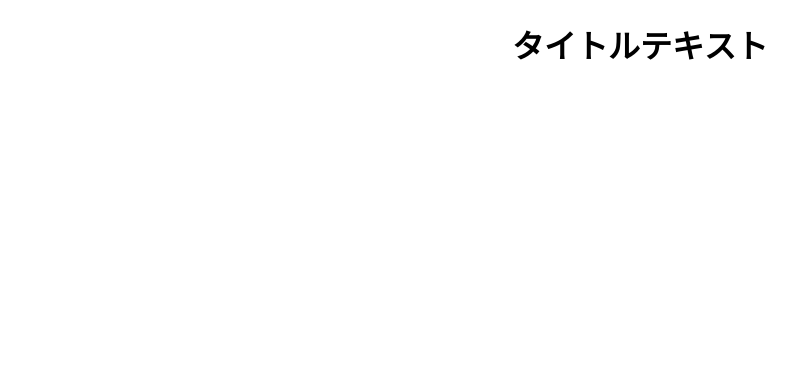
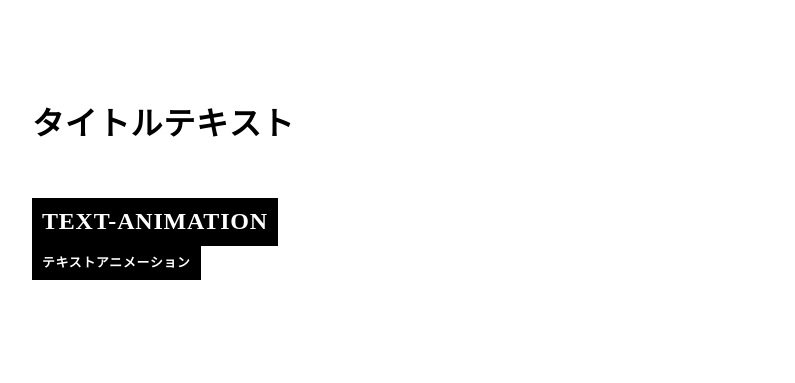
Before and after one commit to kimurasouichi/gsap-text-animation, a website built with Vite: page index.html in a window 1280 px wide. Shown: the whole page, without its empty margins (0-795 px from the left). Built offline with nearby package versions, Linux system fonts and the light colour scheme.

Commit message:
coverアニメーションの追加

```diff
--- a/index.html
+++ b/index.html
@@ -6,15 +6,32 @@
   <link rel="icon" type="image/svg+xml" href="/vite.svg" />
   <meta name="viewport" content="width=device-width, initial-scale=1.0" />
   <title>Vite App</title>
+  <link rel="stylesheet" href="https://cdn.jsdelivr.net/npm/destyle.css@1.0.15/destyle.css" />
   <script type="module" src="/src/js/main.js"></script>
-  <link rel="stylesheet" href="/src/styles/style.scss">
+  <link rel="stylesheet" href="/src/scss/style.scss">
 </head>
 
 <body>
-  <h1>
-    <span class="addSpan js-text-1">タイトルテキスト</span>
-    <span class="line js-text-2"></span>
-  </h1>
+  <div class="content flex-column wrap">
+    <h2>
+      <span class="addSpan js-text-1">タイトルテキスト</span>
+      <span class="line js-text-2"></span>
+    </h2>
+
+    <h2 class="cover flex-column">
+      <span class="cover__cont">
+        <span class="js-cover-2">TEXT-ANIMATION</span>
+        <span class="js-cover-1"></span>
+        <span class="js-cover-3"></span>
+      </span>
+      <span class="cover__cont">
+        <span class="js-cover-2">テキストアニメーション</span>
+        <span class="js-cover-1"></span>
+        <span class="js-cover-3"></span>
+      </span>
+    </h2>
+  </div><!-- /.content -->
+
 </body>
 
 </html>
--- a/src/js/libs/gsap.js
+++ b/src/js/libs/gsap.js
@@ -2,9 +2,10 @@ import gsap from "gsap";
 
 export class GsapAnimation {
   constructor() {
-    this.init();
+    this.initText();
+    this.initCover();
   }
-  init() {
+  initText() {
     const tl = gsap.timeline();
 
     tl.from(".js-text-1 span", {
@@ -26,7 +27,30 @@ export class GsapAnimation {
         {
           x: "100%",
         },
-        "-=0.5"
+        "-=0.3"
       );
   }
+
+  initCover() {
+    const cover = gsap.timeline();
+    cover
+      .from(".js-cover-1", {
+        x: "-110%",
+        delay: 2,
+        stagger: 0.1,
+      })
+      .to(".js-cover-2", {
+        visibility: "visible",
+      })
+      .to(
+        ".js-cover-3",
+        {
+          visibility: "visible",
+        },
+        "<"
+      )
+      .to(".js-cover-3", {
+        x: "110%",
+      });
+  }
 }
--- /dev/null
+++ b/src/scss/pages/_home.scss
@@ -0,0 +1,90 @@
+.content {
+  padding: 100px 0;
+  row-gap: 50px;
+
+  h2 {
+    &:nth-of-type(1) {
+      font-size: 2rem;
+      font-weight: 700;
+      line-height: 1.5;
+      overflow: hidden;
+      position: relative;
+      // background-color: red;
+      width: 100%;
+      max-width: fit-content;
+
+      span {
+        span {
+          display: inline-block;
+        }
+
+        &.line {
+          position: absolute;
+          bottom: 0;
+          left: 0;
+          width: 100%;
+          height: 5%;
+          background: #333;
+        }
+      }
+    }
+
+    &:nth-of-type(2),
+    &:nth-of-type(3) {
+      .cover {
+        row-gap: 10px;
+
+        &__cont {
+          width: 100%;
+          max-width: fit-content;
+          overflow: hidden;
+          position: relative;
+
+          &:nth-of-type(1) {
+            span {
+              &:nth-child(1) {
+                font-size: 1.5rem;
+              }
+            }
+          }
+
+          &:nth-of-type(2) {
+            span {
+              &:nth-child(1) {
+                font-size: 0.8rem;
+              }
+            }
+          }
+
+          span {
+            &:nth-child(1) {
+              font-weight: 700;
+              visibility: hidden;
+              padding: 10px;
+              color: #FFF;
+              display: block;
+            }
+
+            &:nth-child(2),
+            &:nth-child(3) {
+              position: absolute;
+              top: 0;
+              left: 0;
+              width: 100%;
+              height: 100%;
+              background-color: #000;
+            }
+
+            &:nth-of-type(2) {
+              z-index: -1;
+            }
+
+            &:nth-of-type(3) {
+              visibility: hidden;
+            }
+          }
+        }
+      }
+    }
+  }
+}
--- /dev/null
+++ b/src/scss/parts/_common.scss
@@ -0,0 +1,13 @@
+body {
+  letter-spacing: 0.05em;
+}
+
+.wrap {
+  width: 95%;
+  margin-inline: auto;
+}
+
+.flex-column {
+  display: flex;
+  flex-direction: column;
+}
--- /dev/null
+++ b/src/scss/style.scss
@@ -0,0 +1,2 @@
+@use './parts/common';
+@use './pages/home';
--- a/src/styles/style.scss
+++ /dev/null
@@ -1,23 +0,0 @@
-h1 {
-  overflow: hidden;
-  position: relative;
-  // background-color: red;
-  width: 100%;
-  max-width: fit-content;
-  margin-inline: auto;
-
-  span {
-    span {
-      display: inline-block;
-    }
-
-    &.line {
-      position: absolute;
-      bottom: 0;
-      left: 0;
-      width: 100%;
-      height: 5%;
-      background: #333;
-    }
-  }
-}
```
